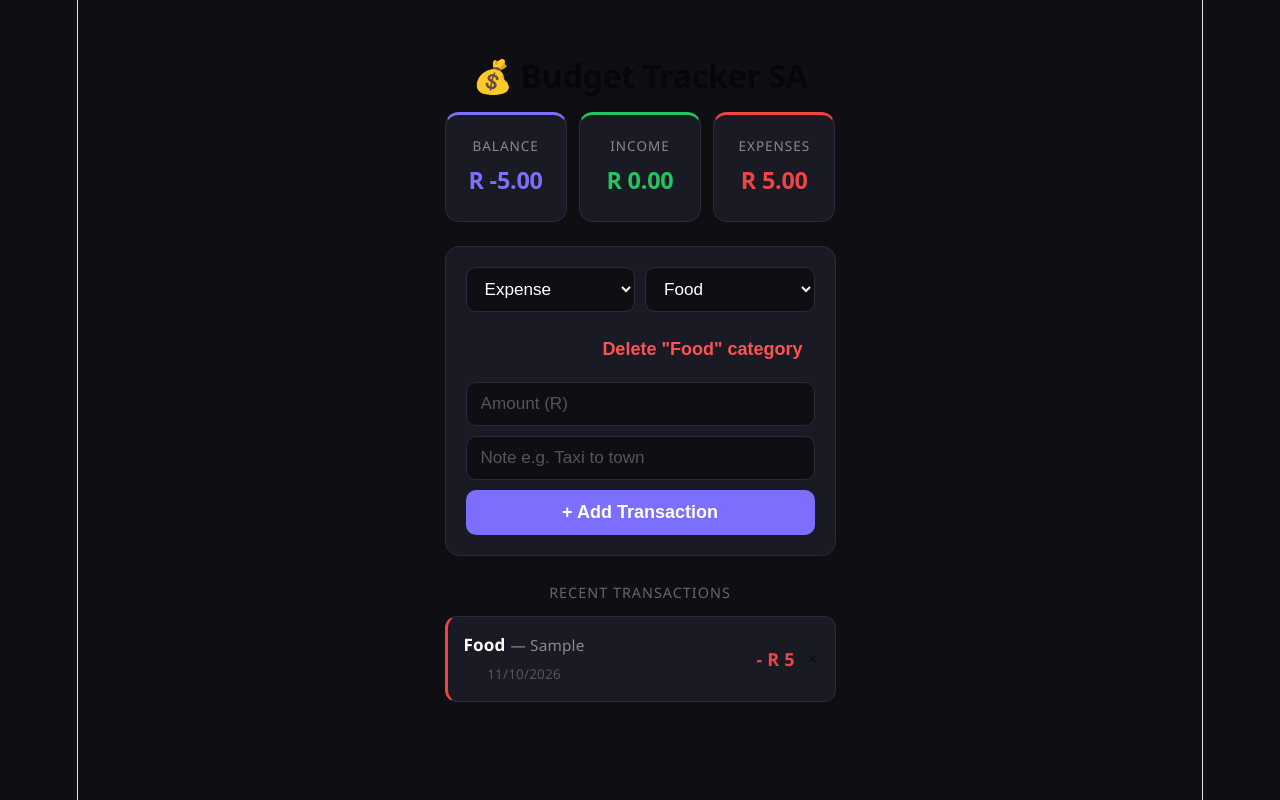
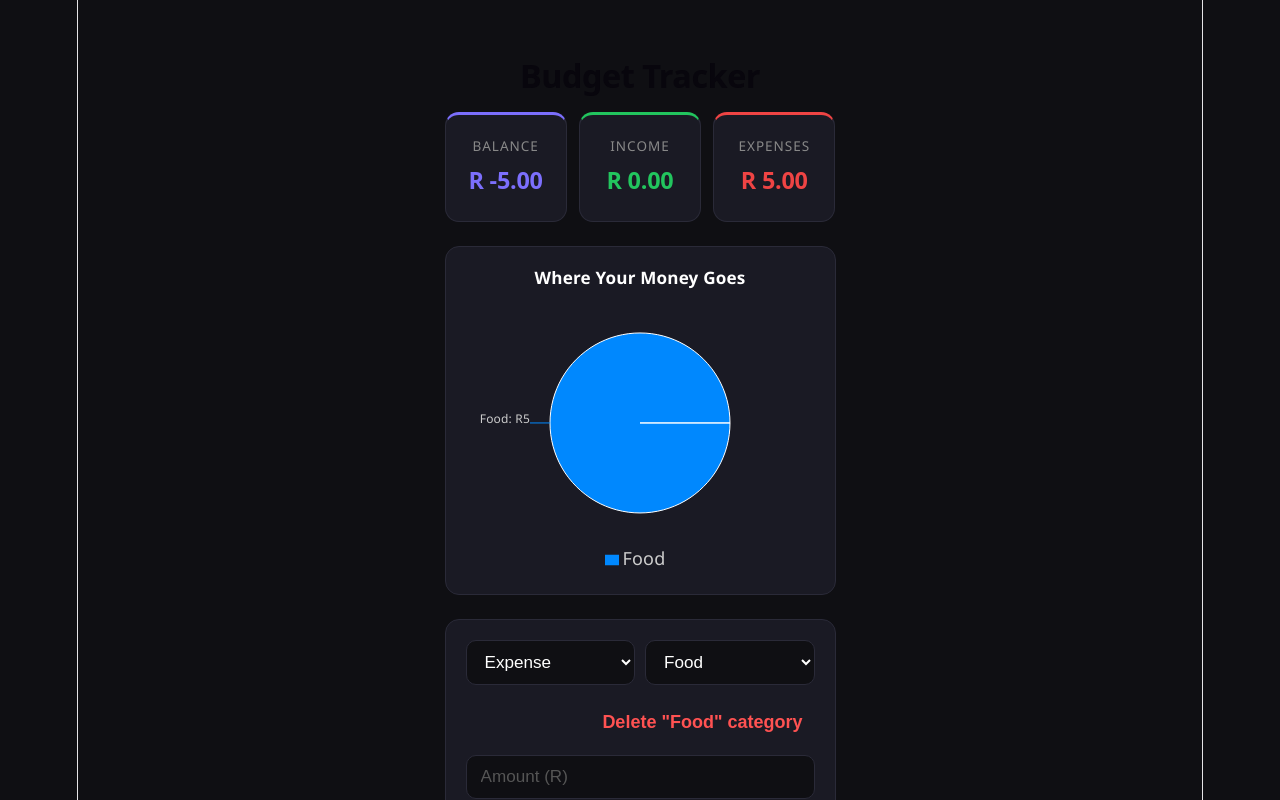
Before and after one commit to Survive111/Budget-tracker, a React (Vite) app: page / in a window 1280 px wide. Both pictures are taken after typing "5", "Sample" into the empty fields and a click on the button "+ Add Transaction". Shown: the top 800 px of the page. Built offline with nearby package versions, Linux system fonts and the light colour scheme.

Commit message:
feat: add expense and income pie chart

```diff
--- a/package.json
+++ b/package.json
@@ -13,7 +13,8 @@
     "chart.js": "^4.4.7",
     "react": "^19.3.1",
     "react-chartjs-2": "^5.3.0",
-    "react-dom": "^19.3.1"
+    "react-dom": "^19.3.1",
+    "recharts": "^3.10.1"
   },
   "devDependencies": {
     "@eslint/js": "^10.0.1",
--- a/src/App.css
+++ b/src/App.css
@@ -61,6 +61,43 @@ h1 {
 
 .card.expense  { border-top: 3px solid #ef4444; }
 .card.expense h2 { color: #ef4444; }
+
+/* ── Charts ── */
+.charts {
+  display: flex;
+  flex-direction: column;
+  gap: 16px;
+  margin-bottom: 24px;
+}
+
+.chart-card {
+  background: #1a1a24;
+  border: 1px solid #2a2a38;
+  border-radius: 14px;
+  padding: 18px 14px;
+  text-align: center;
+}
+
+.chart-card h3 {
+  font-size: 0.95rem;
+  font-weight: 600;
+  margin-bottom: 5px;
+  color: #fff;
+}
+
+/* Fix recharts text for dark theme */
+.chart-card .recharts-text {
+  fill: #ccc;
+  font-size: 12px;
+}
+
+.chart-card .recharts-legend-item-text {
+  color: #ccc !important;
+}
+
+.chart-card .recharts-tooltip-wrapper {
+  color: #000;
+}
 
 /* ── Form ── */
 .form {
--- a/src/App.jsx
+++ b/src/App.jsx
@@ -1,5 +1,8 @@
 import { useState, useEffect } from 'react'
 import './App.css'
+import { PieChart, Pie, Cell, Tooltip, Legend } from 'recharts'
+
+const COLORS = ['#0088FE', '#00C49F', '#FFBB28', '#FF8042', '#AF19FF', '#FF5252', '#8884d8', '#82ca9d']
 
 function App() {
   const [transactions, setTransactions] = useState(() => {
@@ -22,7 +25,6 @@ function App() {
   const [amount, setAmount] = useState('')
   const [note, setNote] = useState('')
 
-  // For adding new category
   const [showNewCategoryInput, setShowNewCategoryInput] = useState(false)
   const [newCategory, setNewCategory] = useState('')
 
@@ -44,11 +46,28 @@ function App() {
 
   const currentCategories = type === 'expense' ? expenseCategories : incomeCategories
 
+  // Group transactions by category for charts
+  function getChartData(filterType) {
+    const grouped = transactions
+      .filter(t => t.type === filterType)
+      .reduce((acc, t) => {
+        acc[t.category] = (acc[t.category] || 0) + Number(t.amount)
+        return acc
+      }, {})
+
+    return Object.keys(grouped).map(cat => ({
+      name: cat,
+      value: grouped[cat]
+    }))
+  }
+
+  const expenseChartData = getChartData('expense')
+  const incomeChartData = getChartData('income')
+
   function handleTypeChange(newType) {
     setType(newType)
     setShowNewCategoryInput(false)
     setNewCategory('')
-    // Set category to first of new type
     setCategory(newType === 'expense' ? expenseCategories[0] : incomeCategories[0])
   }
 
@@ -115,9 +134,35 @@ function App() {
     setTransactions(transactions.filter(t => t.id !== id))
   }
 
+  function renderChart(title, data) {
+    if (data.length === 0) return null
+    return (
+      <div className="card chart-card">
+        <h3>{title}</h3>
+        <PieChart width={340} height={280} style={{ margin: '0 auto' }}>
+          <Pie
+            data={data}
+            dataKey="value"
+            nameKey="name"
+            cx="50%"
+            cy="50%"
+            outerRadius={90}
+            label={(entry) => `${entry.name}: R${entry.value}`}
+          >
+            {data.map((entry, index) => (
+              <Cell key={`cell-${index}`} fill={COLORS[index % COLORS.length]} />
+            ))}
+          </Pie>
+          <Tooltip formatter={(value) => `R ${value}`} />
+          <Legend />
+        </PieChart>
+      </div>
+    )
+  }
+
   return (
     <div className="container">
-      <h1>💰 Budget Tracker SA</h1>
+      <h1>Budget Tracker</h1>
 
       <div className="summary">
         <div className="card balance">
@@ -132,6 +177,11 @@ function App() {
           <p>Expenses</p>
           <h2>R {expenses.toFixed(2)}</h2>
         </div>
+      </div>
+
+      <div className="charts">
+        {renderChart('Where Your Money Goes', expenseChartData)}
+        {renderChart('Where Your Money Comes From', incomeChartData)}
       </div>
 
       <form onSubmit={addTransaction} className="form">
@@ -162,7 +212,6 @@ function App() {
           </div>
         )}
 
-        {/* Optional: show delete for custom categories */}
         {!showNewCategoryInput && category && (
           <div style={{ fontSize: '12px', marginTop: '5px', textAlign: 'right' }}>
             <button type="button" onClick={() => deleteCategory(category)} style={{ background: 'none', border: 'none', color: '#ff5252', cursor: 'pointer' }}>
```
Also changed, not shown: 1 other file (tests, documents, lock files or other folders).
